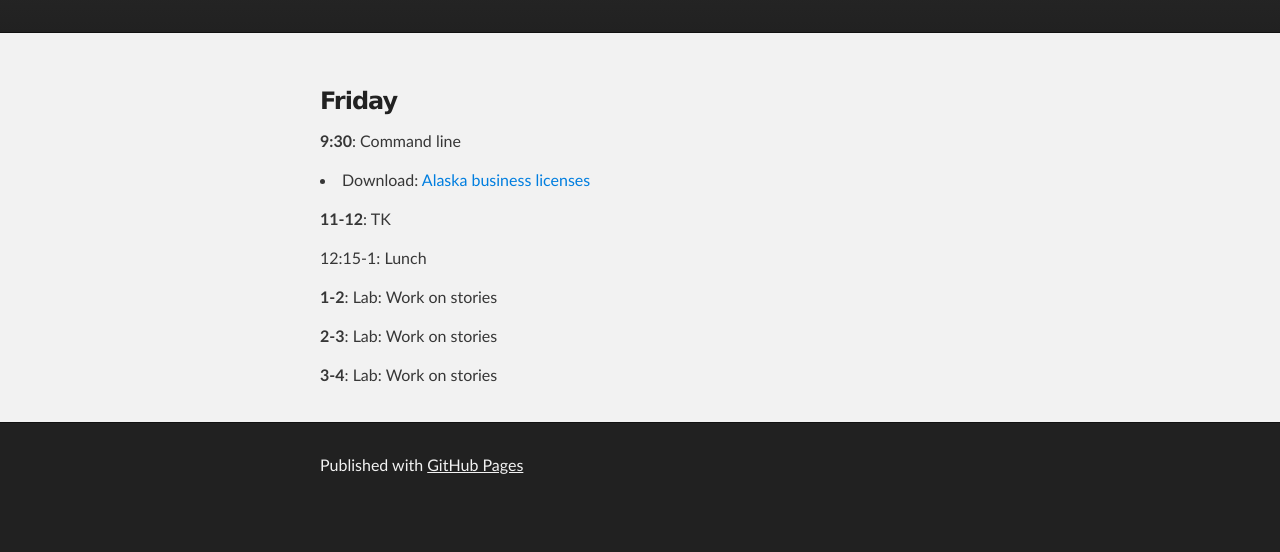
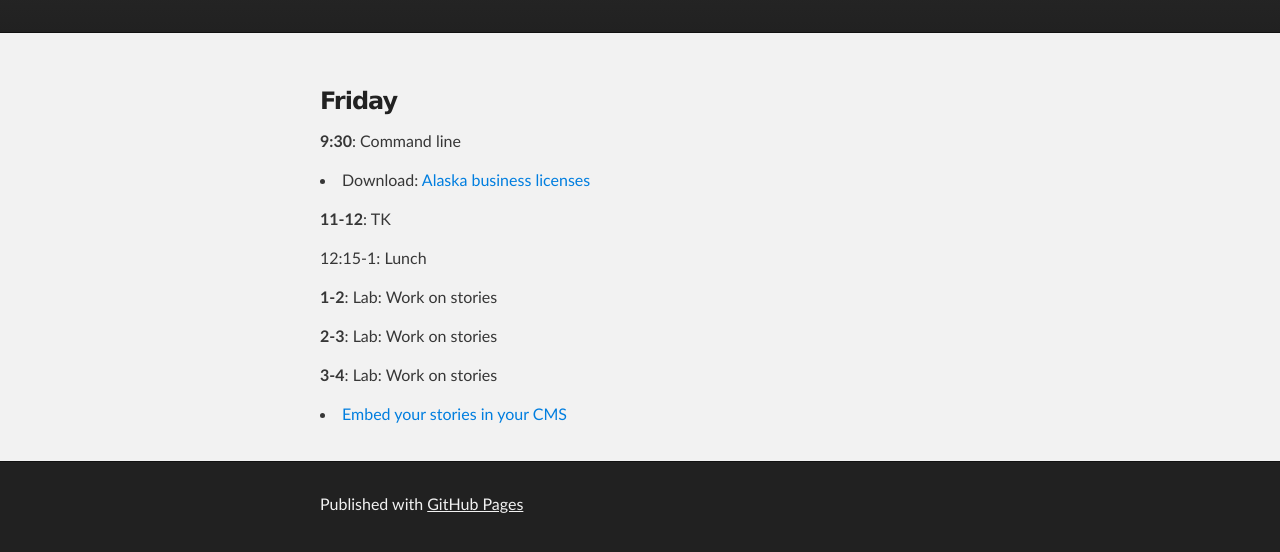
Before and after one commit to abrahamhyatt/abrahamhyatt.github.io, a plain HTML site: page apcdata/friday.html in a window 1280 px wide. Shown: the part 240-792 px from the top of the page. Drawn offline with Linux system fonts and the light colour scheme.

Commit message:
added a link to embedding

```diff
--- a/apcdata/friday.html
+++ b/apcdata/friday.html
@@ -27,6 +27,7 @@
         <p><strong>1-2</strong>: Lab: Work on stories</p>
         <p><strong>2-3</strong>: Lab: Work on stories</p>
         <p><strong>3-4</strong>: Lab: Work on stories</p>
+        <p><li><a href="https://github.com/lamthuyvo/highcharts_cms">Embed your stories in your CMS</a></li></p>
 
       </section>
     </div>
```
Lines whose indentation alone changed are shown as unchanged.
